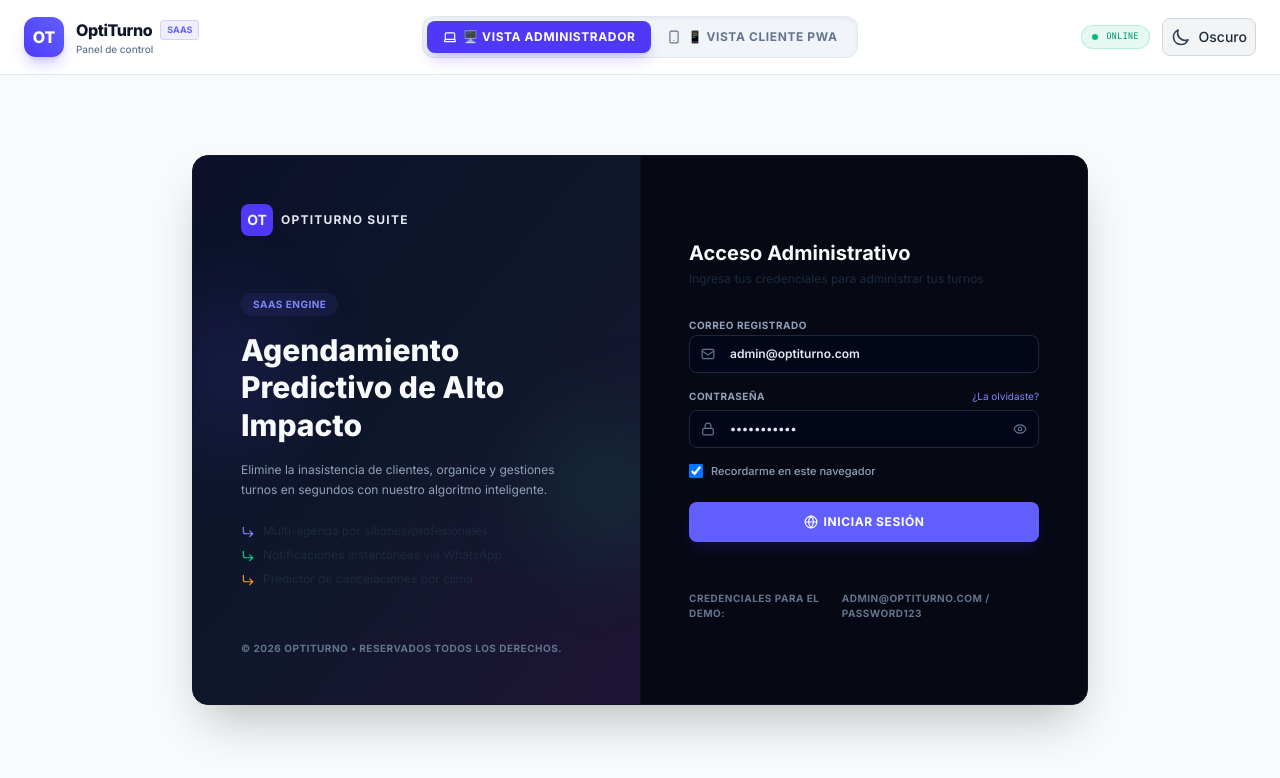
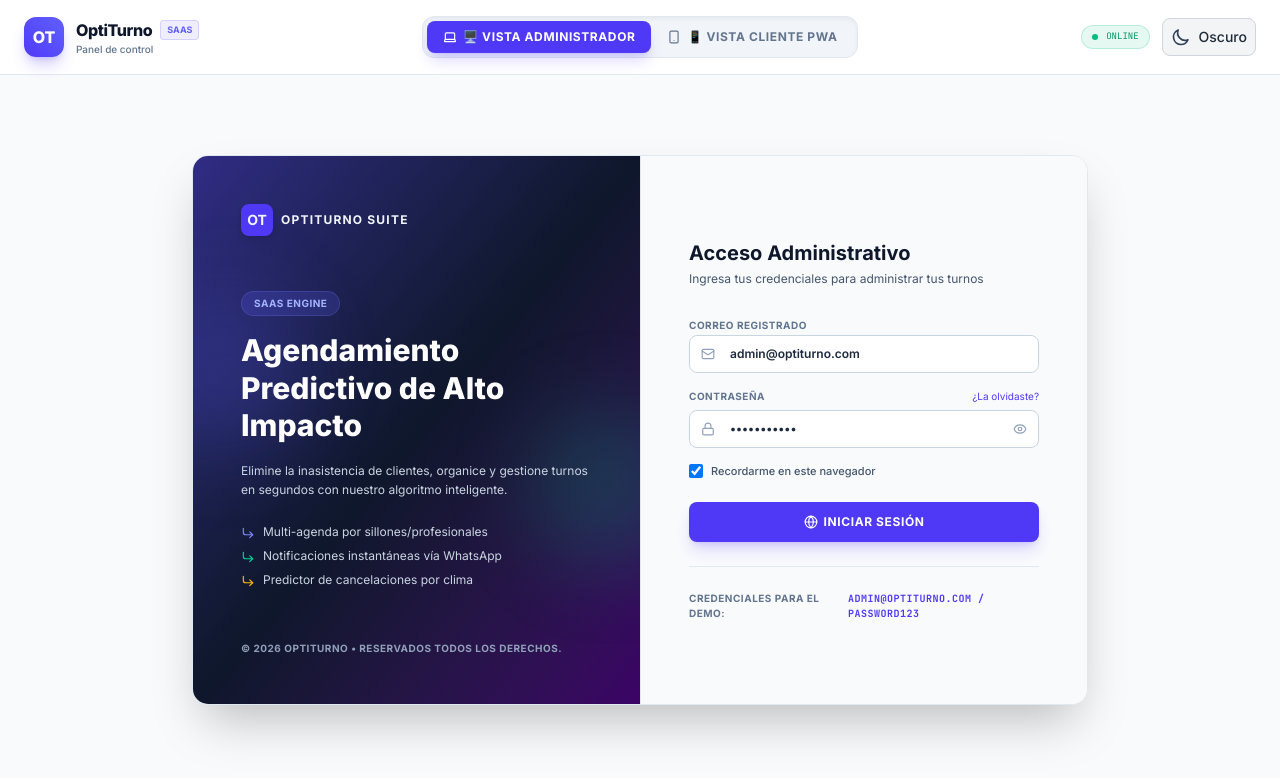
Before and after one commit to Alejandro-27/OptiTurno, a React (Vite) app in the folder frontend/: page / in a window 1280 px wide. Both pictures are taken after a click on the button "CERRAR SESIÓN". Shown: the top 778 px of the page. Built offline with nearby package versions, Linux system fonts and the light colour scheme.

Commit message:
style: adaptar AdminLogin y drawer lateral a modo claro

```diff
--- a/frontend/src/components/AdminLogin.tsx
+++ b/frontend/src/components/AdminLogin.tsx
@@ -1,12 +1,26 @@
-import React, { useState } from 'react';
+import React, { useState } from "react";
 import {
-  Building2, Mail, Lock, ShieldAlert, Check, Sparkles, AlertCircle,
-  Eye, EyeOff, Globe, ArrowRight, CornerDownRight
-} from 'lucide-react';
+  Building2,
+  Mail,
+  Lock,
+  ShieldAlert,
+  Check,
+  Sparkles,
+  AlertCircle,
+  Eye,
+  EyeOff,
+  Globe,
+  ArrowRight,
+  CornerDownRight,
+} from "lucide-react";
 
-export default function AdminLogin({ onLoginSuccess }: { onLoginSuccess: () => void }) {
-  const [email, setEmail] = useState('admin@optiturno.com');
-  const [password, setPassword] = useState('password123');
+export default function AdminLogin({
+  onLoginSuccess,
+}: {
+  onLoginSuccess: () => void;
+}) {
+  const [email, setEmail] = useState("admin@optiturno.com");
+  const [password, setPassword] = useState("password123");
   const [showPassword, setShowPassword] = useState(false);
   const [rememberMe, setRememberMe] = useState(true);
 
@@ -20,8 +34,8 @@ export default function AdminLogin({ onLoginSuccess }: { onLoginSuccess: () => v
 
     setTimeout(() => {
       setIsLoading(false);
-      if (email.trim() === '' || password.trim() === '') {
-        setErrorText('Por favor ingresa credenciales válidas.');
+      if (email.trim() === "" || password.trim() === "") {
+        setErrorText("Por favor ingresa credenciales válidas.");
       } else {
         onLoginSuccess();
       }
@@ -29,59 +43,77 @@ export default function AdminLogin({ onLoginSuccess }: { onLoginSuccess: () => v
   };
 
   return (
-    <div className="min-h-[550px] bg-slate-950 border border-slate-900 rounded-2xl overflow-hidden shadow-2xl flex flex-col md:flex-row animate-scale-up">
-
+    <div className="min-h-[550px] bg-white dark:bg-slate-950 border border-slate-200 dark:border-slate-900 rounded-2xl overflow-hidden shadow-2xl flex flex-col md:flex-row animate-scale-up text-slate-800 dark:text-slate-100 transition-colors duration-200">
       {/* Left panel promotional cover */}
-      <div className="md:w-1/2 bg-gradient-to-br from-[#0c102a] via-slate-900 to-[#1e1435] p-8 md:p-12 flex flex-col justify-between relative overflow-hidden">
+      <div className="md:w-1/2 bg-gradient-to-br from-indigo-900 via-slate-900 to-purple-950 dark:from-[#0c102a] dark:via-slate-900 dark:to-[#1e1435] p-8 md:p-12 flex flex-col justify-between relative overflow-hidden text-white">
         {/* Decorative background blurs */}
-        <div className="absolute top-1/4 -left-12 w-40 h-40 bg-indigo-500/10 rounded-full blur-2xl"></div>
-        <div className="absolute bottom-1/4 -right-12 w-40 h-40 bg-emerald-500/10 rounded-full blur-2xl"></div>
+        <div className="absolute top-1/4 -left-12 w-40 h-40 bg-indigo-500/20 dark:bg-indigo-500/10 rounded-full blur-2xl"></div>
+        <div className="absolute bottom-1/4 -right-12 w-40 h-40 bg-emerald-500/20 dark:bg-emerald-500/10 rounded-full blur-2xl"></div>
 
         <div className="relative z-10 flex items-center gap-2">
-          <span className="w-8 h-8 rounded-lg bg-indigo-600 flex items-center justify-center font-bold text-slate-100 text-sm">OT</span>
-          <span className="font-bold text-lg text-slate-200 uppercase tracking-widest text-[12px]">OptiTurno Suite</span>
+          <span className="w-8 h-8 rounded-lg bg-indigo-600 flex items-center justify-center font-bold text-slate-100 text-sm shadow-md">
+            OT
+          </span>
+          <span className="font-bold text-lg text-slate-100 uppercase tracking-widest text-[12px]">
+            OptiTurno Suite
+          </span>
         </div>
 
         <div className="relative z-10 my-8 space-y-4">
-          <span className="inline-block px-3 py-1 bg-indigo-500/10 text-indigo-400 text-[10px] font-bold rounded-full uppercase tracking-wider">SaaS Engine</span>
-          <h2 className="text-2xl md:text-3xl font-extrabold text-slate-50 leading-tight">
+          <span className="inline-block px-3 py-1 bg-indigo-500/20 dark:bg-indigo-500/10 border border-indigo-400/20 text-indigo-300 dark:text-indigo-400 text-[10px] font-bold rounded-full uppercase tracking-wider">
+            SaaS Engine
+          </span>
+          <h2 className="text-2xl md:text-3xl font-extrabold text-white leading-tight">
             Agendamiento Predictivo de Alto Impacto
           </h2>
-          <p className="text-xs text-slate-400 leading-relaxed">
-            Elimine la inasistencia de clientes, organice y gestiones turnos en segundos con nuestro algoritmo inteligente.
+          <p className="text-xs text-slate-300 dark:text-slate-400 leading-relaxed">
+            Elimine la inasistencia de clientes, organice y gestione turnos en
+            segundos con nuestro algoritmo inteligente.
           </p>
 
           <div className="space-y-2 pt-2 text-left">
-            <div className="flex gap-2 items-start text-xs text-slate-350">
-              <CornerDownRight size={14} className="text-indigo-400 mt-0.5 flex-shrink-0" />
+            <div className="flex gap-2 items-start text-xs text-slate-300 dark:text-slate-300">
+              <CornerDownRight
+                size={14}
+                className="text-indigo-400 mt-0.5 flex-shrink-0"
+              />
               <span>Multi-agenda por sillones/profesionales</span>
             </div>
-            <div className="flex gap-2 items-start text-xs text-slate-350">
-              <CornerDownRight size={14} className="text-emerald-400 mt-0.5 flex-shrink-0" />
+            <div className="flex gap-2 items-start text-xs text-slate-300 dark:text-slate-300">
+              <CornerDownRight
+                size={14}
+                className="text-emerald-400 mt-0.5 flex-shrink-0"
+              />
               <span>Notificaciones instantáneas vía WhatsApp</span>
             </div>
-            <div className="flex gap-2 items-start text-xs text-slate-350">
-              <CornerDownRight size={14} className="text-amber-500 mt-0.5 flex-shrink-0" />
+            <div className="flex gap-2 items-start text-xs text-slate-300 dark:text-slate-300">
+              <CornerDownRight
+                size={14}
+                className="text-amber-400 mt-0.5 flex-shrink-0"
+              />
               <span>Predictor de cancelaciones por clima</span>
             </div>
           </div>
         </div>
 
-        <div className="relative z-10 text-[10px] text-slate-500 font-bold uppercase tracking-wider">
+        <div className="relative z-10 text-[10px] text-slate-400 dark:text-slate-500 font-bold uppercase tracking-wider">
           © 2026 OptiTurno • Reservados todos los derechos.
         </div>
       </div>
 
       {/* Right panel log form */}
-      <div className="md:w-1/2 bg-[#060913] p-8 md:p-12 flex flex-col justify-center border-t md:border-t-0 md:border-l border-slate-900/60 text-left">
-
+      <div className="md:w-1/2 bg-slate-50 dark:bg-[#060913] p-8 md:p-12 flex flex-col justify-center border-t md:border-t-0 md:border-l border-slate-200 dark:border-slate-900/60 text-left transition-colors duration-200">
         <div className="mb-6">
-          <h3 className="text-xl font-bold text-slate-50">Acceso Administrativo</h3>
-          <p className="text-xs text-slate-450 mt-1">Ingresa tus credenciales para administrar tus turnos</p>
+          <h3 className="text-xl font-bold text-slate-900 dark:text-slate-50">
+            Acceso Administrativo
+          </h3>
+          <p className="text-xs text-slate-600 dark:text-slate-400 mt-1">
+            Ingresa tus credenciales para administrar tus turnos
+          </p>
         </div>
 
         {errorText && (
-          <div className="mb-4 bg-red-500/15 border border-red-500/35 p-3 rounded-lg flex items-center gap-2 text-red-400 text-xs">
+          <div className="mb-4 bg-red-500/10 dark:bg-red-500/15 border border-red-500/30 dark:border-red-500/35 p-3 rounded-lg flex items-center gap-2 text-red-600 dark:text-red-400 text-xs">
             <AlertCircle size={14} />
             <p className="font-semibold">{errorText}</p>
           </div>
@@ -89,11 +121,12 @@ export default function AdminLogin({ onLoginSuccess }: { onLoginSuccess: () => v
 
         {/* LoginForm */}
         <form onSubmit={handleSubmit} className="space-y-4">
-
           <div className="space-y-1.5">
-            <label className="text-[10px] uppercase font-bold text-slate-400 tracking-wider">Correo Registrado</label>
+            <label className="text-[10px] uppercase font-bold text-slate-500 dark:text-slate-400 tracking-wider">
+              Correo Registrado
+            </label>
             <div className="relative">
-              <span className="absolute inset-y-0 left-0 pl-3 flex items-center text-slate-500 pointer-events-none">
+              <span className="absolute inset-y-0 left-0 pl-3 flex items-center text-slate-400 dark:text-slate-500 pointer-events-none">
                 <Mail size={14} />
               </span>
               <input
@@ -101,7 +134,7 @@ export default function AdminLogin({ onLoginSuccess }: { onLoginSuccess: () => v
                 required
                 value={email}
                 onChange={(e) => setEmail(e.target.value)}
-                className="w-full bg-slate-950 border border-slate-800 rounded-lg py-2.5 pl-10 pr-3 text-xs font-semibold text-slate-200 focus:outline-none focus:border-indigo-500 transition-colors"
+                className="w-full bg-white dark:bg-slate-950 border border-slate-300 dark:border-slate-800 rounded-lg py-2.5 pl-10 pr-3 text-xs font-semibold text-slate-800 dark:text-slate-200 placeholder-slate-400 dark:placeholder-slate-600 focus:outline-none focus:border-indigo-500 transition-colors"
                 placeholder="ej: admin@comercio.com"
               />
             </div>
@@ -109,25 +142,33 @@ export default function AdminLogin({ onLoginSuccess }: { onLoginSuccess: () => v
 
           <div className="space-y-1.5">
             <div className="flex justify-between items-center">
-              <label className="text-[10px] uppercase font-bold text-slate-400 tracking-wider">Contraseña</label>
-              <a href="#" onClick={(e) => e.preventDefault()} className="text-[10px] text-indigo-400 hover:underline">¿La olvidaste?</a>
+              <label className="text-[10px] uppercase font-bold text-slate-500 dark:text-slate-400 tracking-wider">
+                Contraseña
+              </label>
+              <a
+                href="#"
+                onClick={(e) => e.preventDefault()}
+                className="text-[10px] text-indigo-600 dark:text-indigo-400 hover:underline"
+              >
+                ¿La olvidaste?
+              </a>
             </div>
             <div className="relative">
-              <span className="absolute inset-y-0 left-0 pl-3 flex items-center text-slate-500 pointer-events-none">
+              <span className="absolute inset-y-0 left-0 pl-3 flex items-center text-slate-400 dark:text-slate-500 pointer-events-none">
                 <Lock size={14} />
               </span>
               <input
-                type={showPassword ? 'text' : 'password'}
+                type={showPassword ? "text" : "password"}
                 required
                 value={password}
                 onChange={(e) => setPassword(e.target.value)}
-                className="w-full bg-slate-950 border border-slate-800 rounded-lg py-2.5 pl-10 pr-10 text-xs font-semibold text-slate-200 focus:outline-none focus:border-indigo-500 transition-colors"
+                className="w-full bg-white dark:bg-slate-950 border border-slate-300 dark:border-slate-800 rounded-lg py-2.5 pl-10 pr-10 text-xs font-semibold text-slate-800 dark:text-slate-200 placeholder-slate-400 dark:placeholder-slate-600 focus:outline-none focus:border-indigo-500 transition-colors"
                 placeholder="••••••••••••"
               />
               <button
                 type="button"
                 onClick={() => setShowPassword(!showPassword)}
-                className="absolute inset-y-0 right-0 pr-3 flex items-center text-slate-500 hover:text-slate-350 transition-colors"
+                className="absolute inset-y-0 right-0 pr-3 flex items-center text-slate-400 dark:text-slate-500 hover:text-slate-600 dark:hover:text-slate-300 transition-colors"
               >
                 {showPassword ? <EyeOff size={14} /> : <Eye size={14} />}
               </button>
@@ -135,39 +176,40 @@ export default function AdminLogin({ onLoginSuccess }: { onLoginSuccess: () => v
           </div>
 
           <div className="flex items-center justify-between pb-2">
-            <label className="flex items-center gap-2 text-xs text-slate-400 cursor-pointer user-select-none">
+            <label className="flex items-center gap-2 text-xs text-slate-600 dark:text-slate-400 cursor-pointer select-none">
               <input
                 type="checkbox"
                 checked={rememberMe}
                 onChange={(e) => setRememberMe(e.target.checked)}
-                className="rounded bg-slate-950 border-slate-850 text-indigo-600 focus:ring-0 cursor-pointer w-3.5 h-3.5"
+                className="rounded bg-white dark:bg-slate-950 border-slate-300 dark:border-slate-800 text-indigo-600 focus:ring-0 cursor-pointer w-3.5 h-3.5"
               />
-              <span className="font-medium text-[11px]">Recordarme en este navegador</span>
+              <span className="font-medium text-[11px]">
+                Recordarme en este navegador
+              </span>
             </label>
           </div>
 
           <button
             type="submit"
             disabled={isLoading}
-            className="w-full py-3 bg-indigo-650 hover:bg-indigo-600 bg-indigo-505 bg-indigo-500 text-white rounded-lg text-xs font-bold uppercase tracking-wider transition-all shadow-lg shadow-indigo-600/15 flex items-center justify-center gap-1.5"
+            className="w-full py-3 bg-indigo-600 hover:bg-indigo-700 text-white rounded-lg text-xs font-bold uppercase tracking-wider transition-all shadow-lg shadow-indigo-600/20 flex items-center justify-center gap-1.5 active:scale-95 disabled:opacity-50"
           >
             {isLoading ? (
               <span className="w-4 h-4 border-2 border-white border-t-transparent rounded-full animate-spin"></span>
             ) : (
               <Globe size={14} />
             )}
-            {isLoading ? 'Autenticando...' : 'Iniciar Sesión'}
+            {isLoading ? "Autenticando..." : "Iniciar Sesión"}
           </button>
-
         </form>
 
-        <div className="pt-6 mt-6 border-t border-slate-950 flex items-center justify-between gap-2 text-[10px] text-slate-500 font-bold uppercase tracking-wider">
+        <div className="pt-6 mt-6 border-t border-slate-200 dark:border-slate-900 flex items-center justify-between gap-2 text-[10px] text-slate-500 font-bold uppercase tracking-wider">
           <span>Credenciales para el DEMO:</span>
-          <span>admin@optiturno.com / password123</span>
+          <span className="font-mono text-indigo-600 dark:text-indigo-400">
+            admin@optiturno.com / password123
+          </span>
         </div>
-
       </div>
-
     </div>
   );
 }
```
